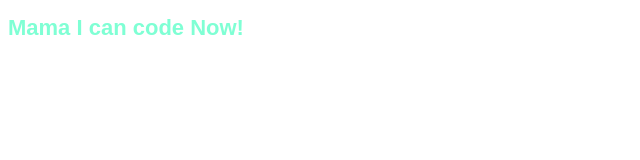
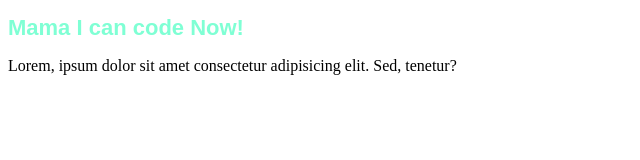
Before and after one commit to Farhan75/my-2-repo, a plain HTML site: page index.html in a window 1280 px wide. Shown: the whole page, without its empty margins (0-640 px from the left). Drawn offline with Linux system fonts and the light colour scheme.

Commit message:
header added

```diff
--- a/index.html
+++ b/index.html
@@ -9,5 +9,8 @@
   </head>
   <body>
     <h1>Mama I can code Now!</h1>
+    <p>
+      Lorem, ipsum dolor sit amet consectetur adipisicing elit. Sed, tenetur?
+    </p>
   </body>
 </html>
```
